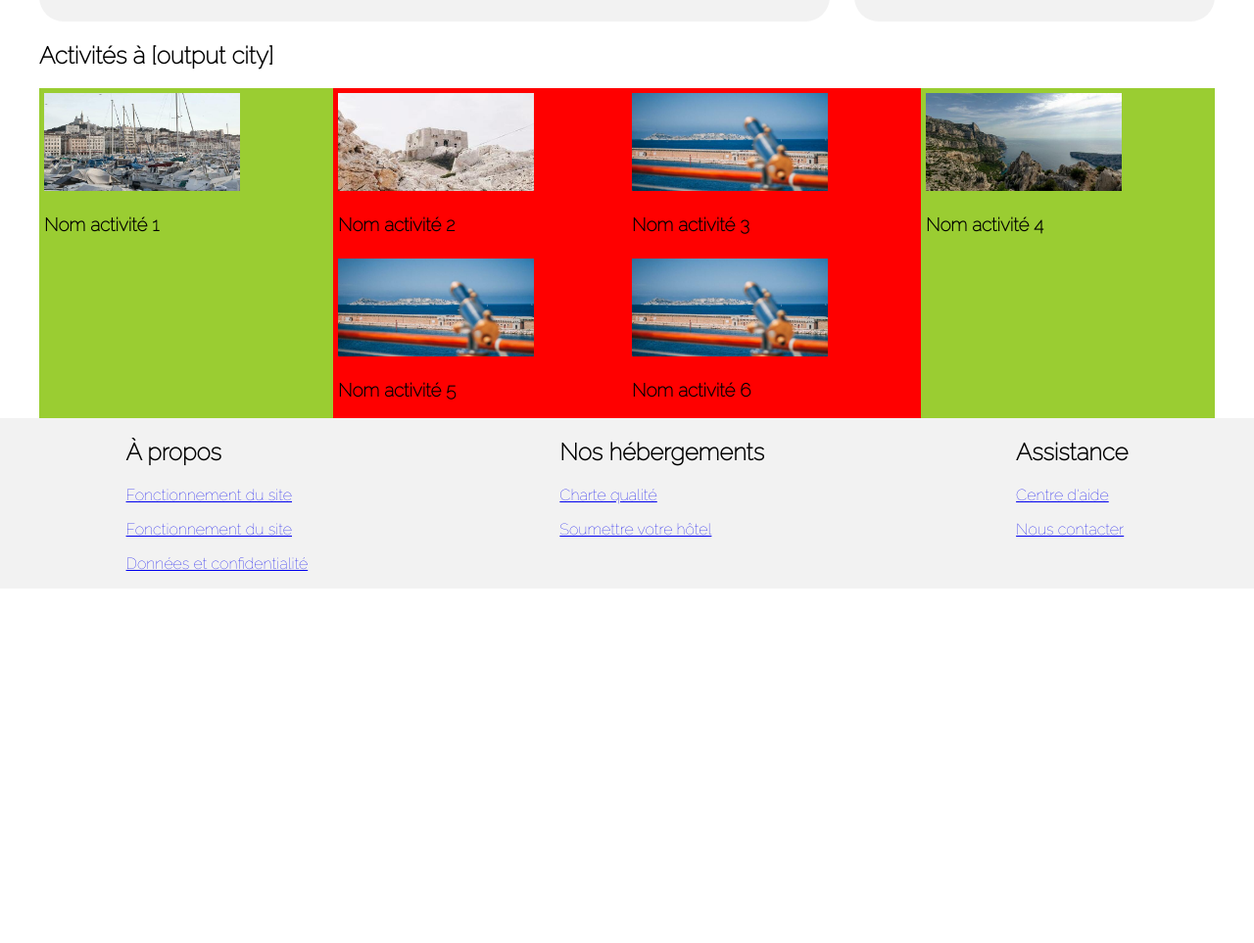
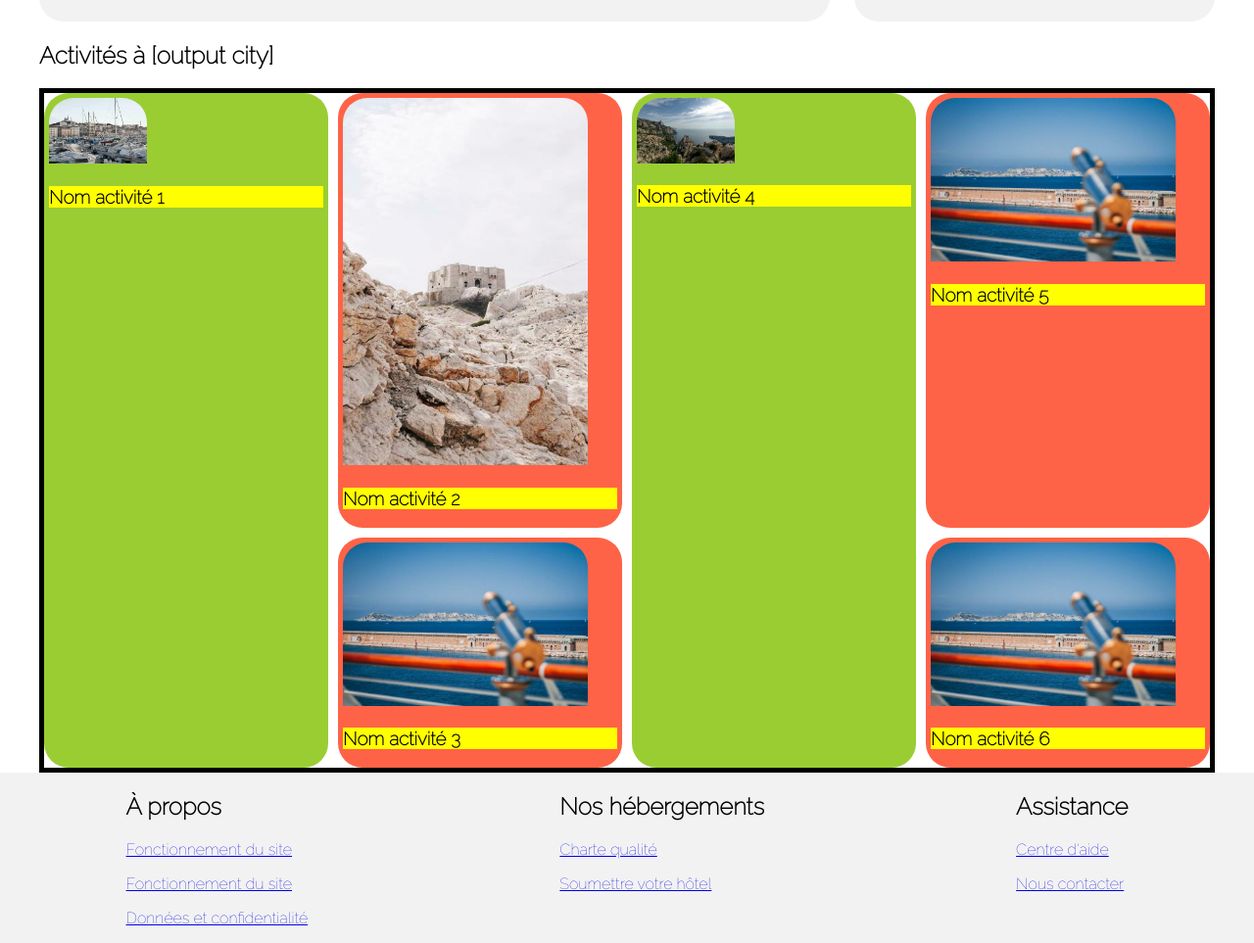
Before and after one commit to leoncik/LeonardWojcik_2_08092021, a plain HTML site: page index.html in a window 1280 px wide. Shown: the part 1071-2034 px from the top of the page at 98% size. Before the commit the page ends 1672 px from the top, so only its background shows below. Drawn offline with Linux system fonts and the light colour scheme.

Commit message:
Mise à jour de la galerie des Activités avec css grid

```diff
--- a/style.css
+++ b/style.css
@@ -161,17 +161,11 @@ form > *
 .activites__gallery
 {
     display: grid;
-    grid-template-columns: repeat(auto-fit, minmax(250px, 1fr));
-    /* grid-auto-flow: column; Permet de placer les éléments par colonne et non par ligne. Malheureusement, cela empêche la création automatique de lignes lorsque la fenêtre se réduit. Pour obtenir l'affichage souhaité sans modifier le HTML il semble préférable d'utiliser ":nth-child()" */
+    grid-template-columns: repeat(4, 1fr);
+    grid-auto-flow: column;
+    gap: 10px;
 
-    background-color: red;
-}
-
-.activites__img
-{
-    width: 200px;
-    height: 100px;
-    object-fit: cover;
+    border: 5px black solid;
 }
 
 /* 3.6 PIED DE PAGE */
@@ -228,8 +222,32 @@ figure
 
 /* Activites cards */
 
+.activites__card
+{
+    border-radius: 25px;
+    background-color: tomato;
+}
+
+.activites__img
+{
+    border-radius: 25px 25px 0 0;
+    width: 250px;
+}
+
+.activites__card figcaption
+{
+    position: relative;
+    background-color: yellow;
+}
+
 .activites__card_vertical
 {
     background-color: yellowgreen;
     grid-row: auto / span 2;
 }
+.activites__card_vertical img
+{
+    width: 100px;
+    background-color: yellowgreen;
+    grid-row: auto / span 2;
+}
```
Also changed, not shown: 1 other file.
